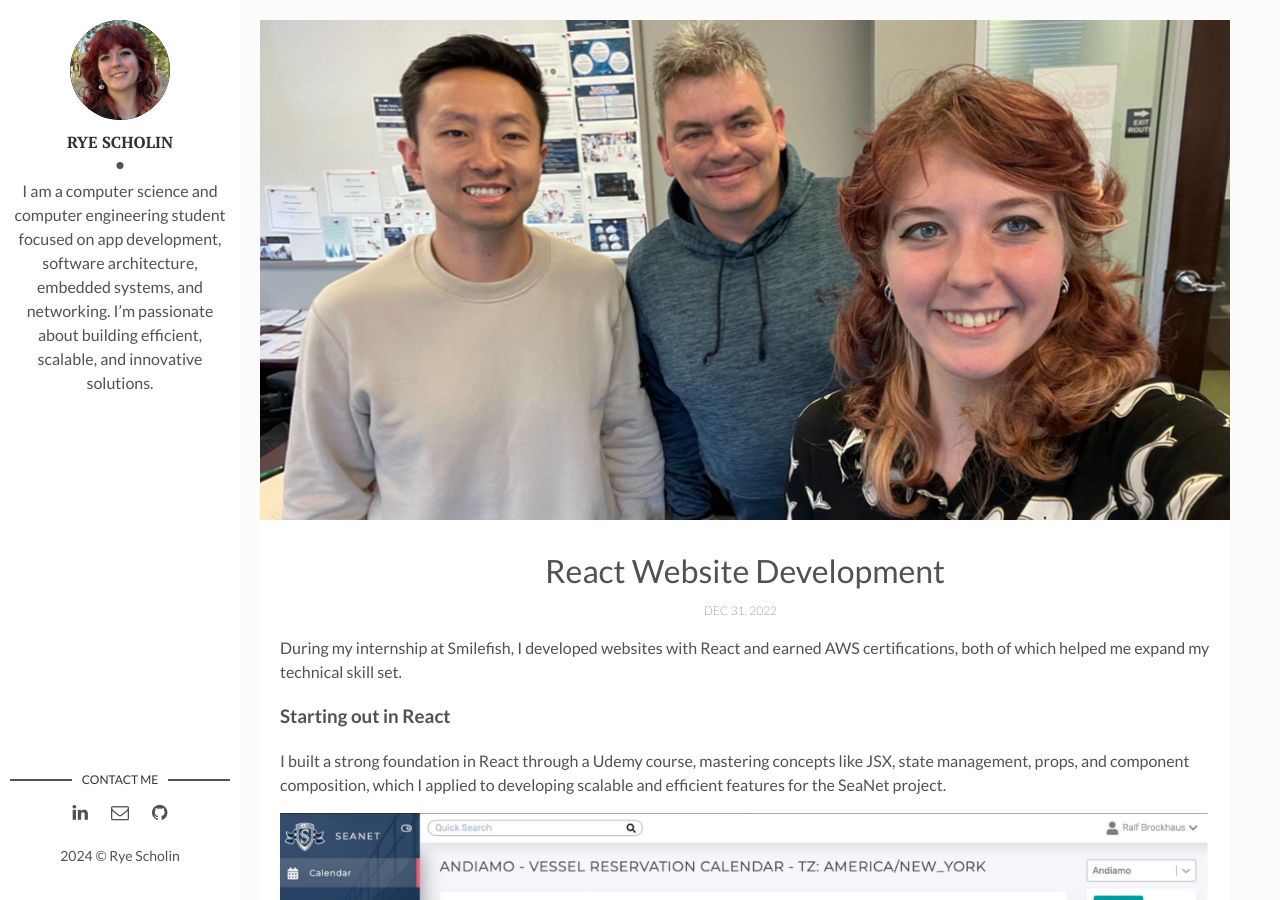
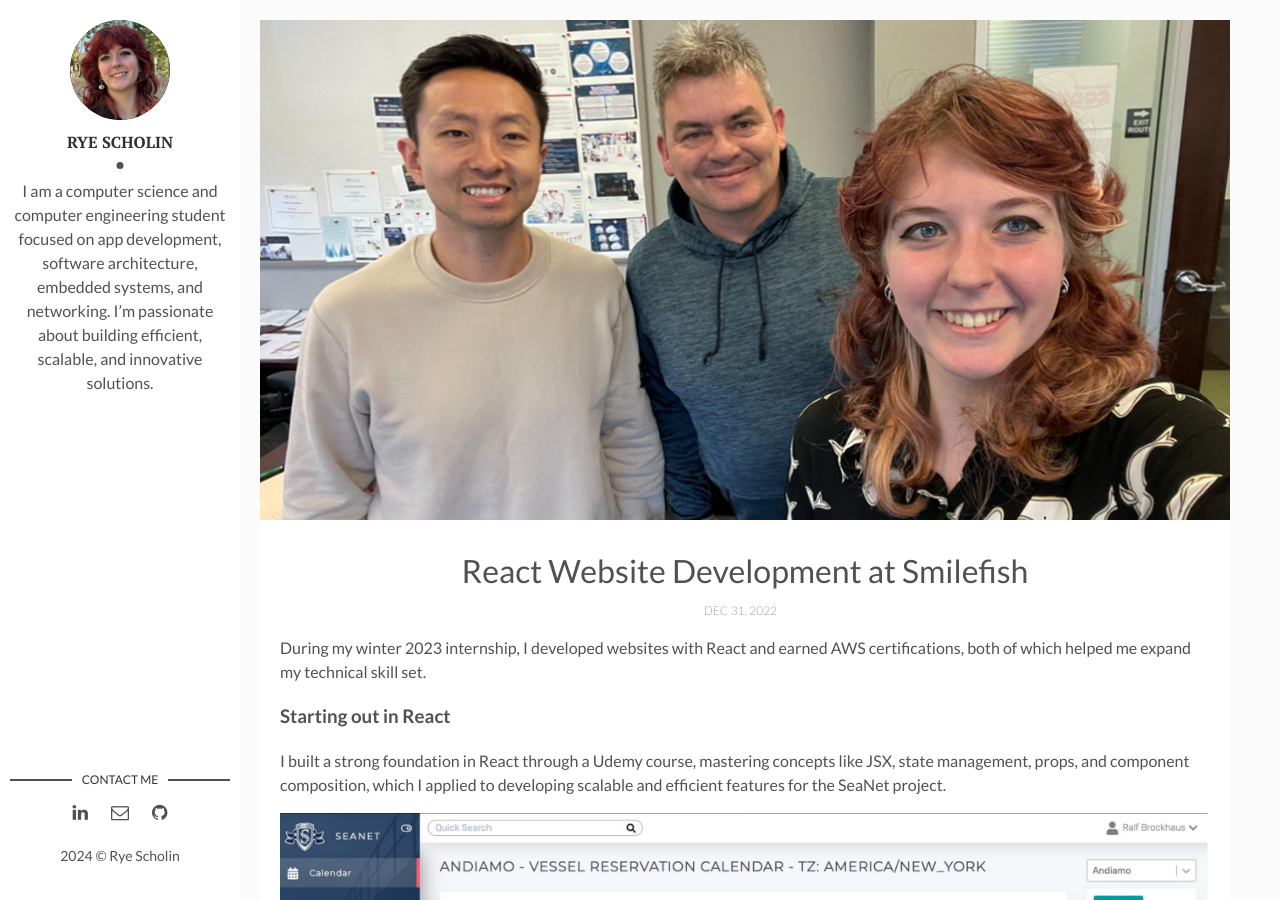
Before and after one commit to ryescholin/ryescholin.github.io, a Jekyll site: the page built from _posts/2023-01-01-website-development.markdown, in a window 1280 px wide and 900 px high. Built offline with Jekyll 4.4.1, drawn with Linux system fonts in a browser that asks for light colours.

```diff
--- a/_posts/2021-05-01-vaccine-appointment-finder.markdown
+++ b/_posts/2021-05-01-vaccine-appointment-finder.markdown
@@ -1,6 +1,6 @@
 ---
 layout: post
-title: Vaccine Appointment Finder
+title: Vaccine Appointment Finder for PSPR
 date: 2021-05-01 00:00:00 +0300
 description: Building an autonomous text line to help users find COVID-19 vaccine appointments quickly and efficiently during the pandemic.
 img: zoom.png
--- a/_posts/2023-01-01-website-development.markdown
+++ b/_posts/2023-01-01-website-development.markdown
@@ -1,13 +1,13 @@
 ---
 layout: post
-title: React Website Development
+title: React Website Development at Smilefish
 date: 2023-01-01 00:00:00 +0300
 description: Reflecting on the journey of learning React, contributing to SeaNet's development, and acquiring AWS certifications during a rewarding internship.
 img: seanet.png
 tags: [Software Development, React, AWS, Internship]
 ---
 
-During my internship at Smilefish, I developed websites with React and earned AWS certifications, both of which helped me expand my technical skill set.
+During my winter 2023 internship, I developed websites with React and earned AWS certifications, both of which helped me expand my technical skill set.
 
 ### Starting out in React
 
--- a/_posts/2023-05-01-hyperxite-control-system.markdown
+++ b/_posts/2023-05-01-hyperxite-control-system.markdown
@@ -1,6 +1,6 @@
 ---
 layout: post
-title: Control Systems for HyperXite
+title: Control Systems for UCI HyperXite
 date: 2023-05-01 15:00:00 +0300
 description: My work designing and implementing the control systems for HyperXite's Hyperloop pod.
 img: oldteam.png
--- a/_posts/2023-09-01-model-management-application.markdown
+++ b/_posts/2023-09-01-model-management-application.markdown
@@ -1,13 +1,13 @@
 ---
 layout: post
-title: Model Management Application
+title: Model Management Application at Syntiant
 date: 2023-09-01 00:00:00 +0300
 description: Building a React-based tool to streamline machine learning model management and enhance collaboration.
 img: model.png
 tags: [Software Engineering, Frontend Development, Machine Learning, React]
 ---
 
-During my internship at Syntiant, I developed a user interface to help employees manage and interact with a database of machine learning models. This project involved designing a user-friendly tool, implementing core features, and integrating it with existing APIs to streamline workflow and collaboration.
+During my summer 2023 internship, I developed a user interface to help employees manage and interact with a database of machine learning models. This project involved designing a user-friendly tool, implementing core features, and integrating it with existing APIs to streamline workflow and collaboration.
 
 ## Understanding the Requirements
 
--- a/_posts/2024-06-01-hyperxite-team-leadership.markdown
+++ b/_posts/2024-06-01-hyperxite-team-leadership.markdown
@@ -1,6 +1,6 @@
 ---
 layout: post
-title: HyperXite Team Leadership
+title: UCI HyperXite Team Leadership
 date: 2024-06-01 00:00:00 +0300
 description: Team
 img: team.png
```
